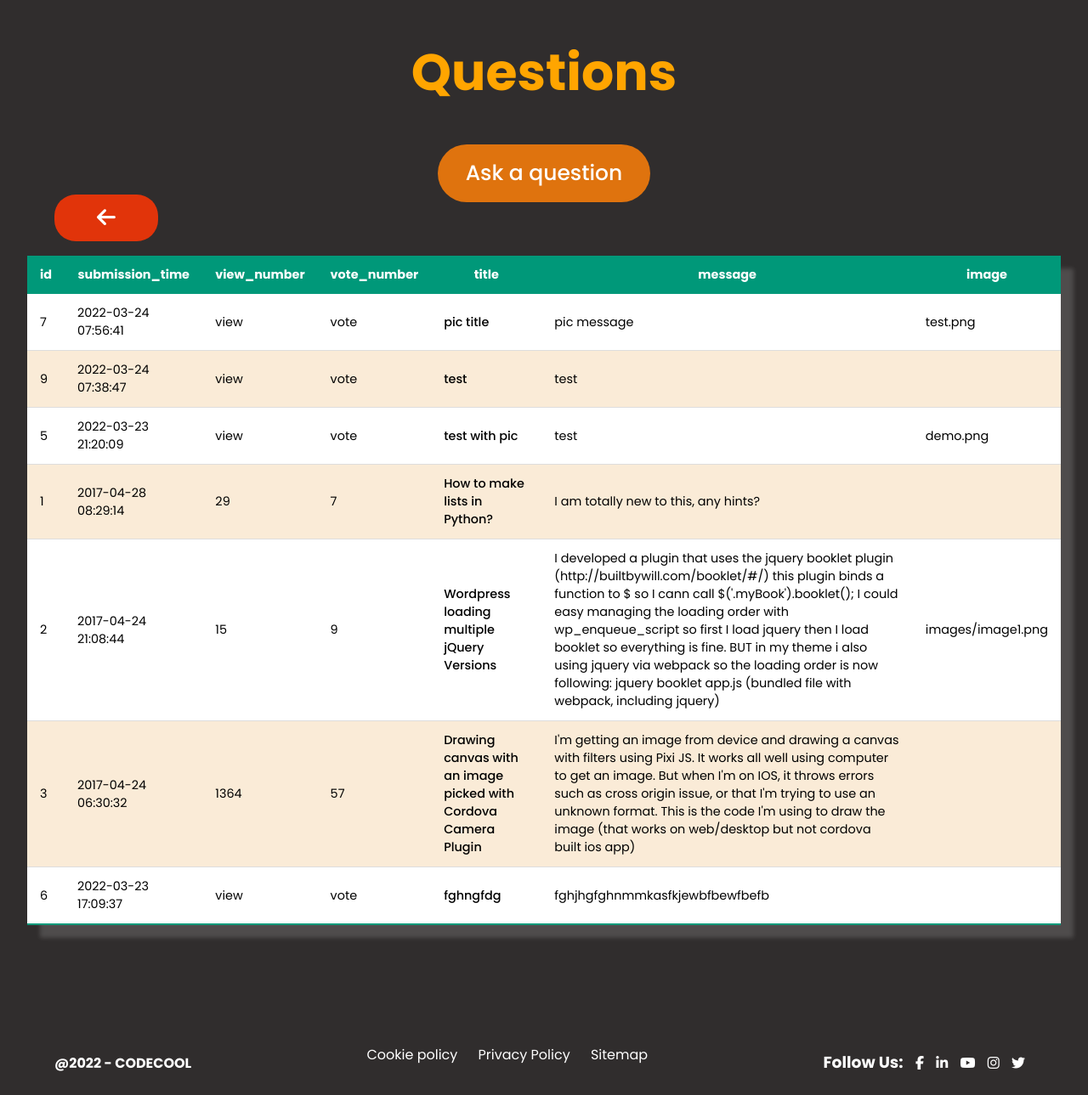
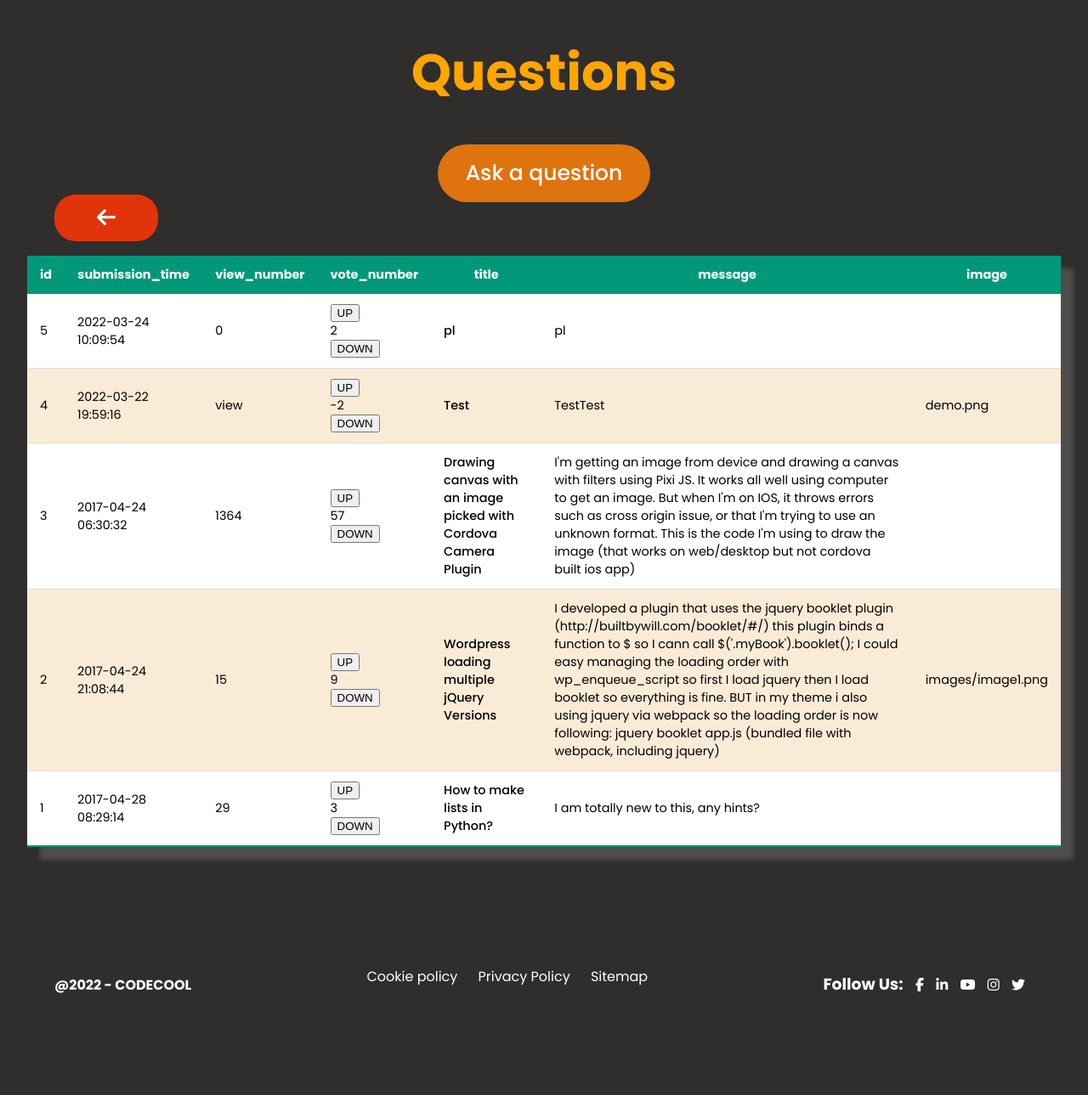
Before and after one commit to CodecoolGlobal/ask-mate-3-python-Lehoczkil, a Flask app: page /list in a window 1280 px wide. Shown: the whole page at 85% size. After the commit the page ends 1169 px from the top, so only its background shows below. Run offline with Flask 2, Linux system fonts and the light colour scheme; some libraries are stand-ins or nearby versions.

Commit message:
add vote up and down route

```diff
--- a/sample_data/question.csv
+++ b/sample_data/question.csv
@@ -1,8 +1,5 @@
 id,submission_time,view_number,vote_number,title,message,image
-6,1648055377,view,vote,fghngfdg,fghjhgfghnmmkasfkjewbfbewfbefb,
-3,1493015432,1364,57,Drawing canvas with an image picked with Cordova Camera Plugin,"I'm getting an image from device and drawing a canvas with filters using Pixi JS. It works all well using computer to get an image. But when I'm on IOS, it throws errors such as cross origin issue, or that I'm trying to use an unknown format.
-
-This is the code I'm using to draw the image (that works on web/desktop but not cordova built ios app)",
+1,1493368154,29,3,How to make lists in Python?,"I am totally new to this, any hints?",
 2,1493068124,15,9,Wordpress loading multiple jQuery Versions,"I developed a plugin that uses the jquery booklet plugin (http://builtbywill.com/booklet/#/) this plugin binds a function to $ so I cann call $('.myBook').booklet();
 
 I could easy managing the loading order with wp_enqueue_script so first I load jquery then I load booklet so everything is fine.
@@ -12,7 +9,8 @@ BUT in my theme i also using jquery via webpack so the loading order is now foll
 jquery
 booklet
 app.js (bundled file with webpack, including jquery)",images/image1.png
-1,1493368154,29,7,How to make lists in Python?,"I am totally new to this, any hints?",
-5,1648070409,view,vote,test with pic,test ,demo.png
-9,1648107527,view,vote,test,test,
-7,1648108601,view,vote,pic title,pic message,test.png
+3,1493015432,1364,57,Drawing canvas with an image picked with Cordova Camera Plugin,"I'm getting an image from device and drawing a canvas with filters using Pixi JS. It works all well using computer to get an image. But when I'm on IOS, it throws errors such as cross origin issue, or that I'm trying to use an unknown format.
+
+This is the code I'm using to draw the image (that works on web/desktop but not cordova built ios app)",
+4,1647979156,view,-2,Test,TestTest,demo.png
+5,1648116594,0,2,pl,pl,
--- a/server.py
+++ b/server.py
@@ -60,7 +60,7 @@ def allowed_file(filename):
 @app.route('/add_question', methods=['GET', 'POST'])
 def add_question():
     question_fields = ['title', 'message', 'image']
-    new_question_data_items = ['view', 'vote']
+    new_question_data_items = ['0', '0']
     if request.method == 'POST':
         for field in question_fields:
             if field == 'image':
@@ -136,6 +136,34 @@ def delete_answer(answer_id=None):
     return redirect('/question/' + question_id)
 
 
+@app.route('/question/<question_id>/vote-down', methods=['GET', 'POST'])
+def vote_down(question_id=None):
+    all_questions = data_handler.read_questions('sample_data/question.csv')
+    new_all_questions = []
+    for quest in all_questions:
+        if quest['id'] == question_id:
+            quest['vote_number'] = str(int(quest['vote_number']) - 1)
+            new_all_questions.append(quest)
+        else:
+            new_all_questions.append(quest)
+    data_handler.update_line('sample_data/question.csv', new_all_questions)
+    return redirect('/list')
+
+
+@app.route('/question/<question_id>/vote-up', methods=['GET', 'POST'])
+def vote_up(question_id=None):
+    all_questions = data_handler.read_questions('sample_data/question.csv')
+    new_all_questions = []
+    for quest in all_questions:
+        if quest['id'] == question_id:
+            quest['vote_number'] = str(int(quest['vote_number']) + 1)
+            new_all_questions.append(quest)
+        else:
+            new_all_questions.append(quest)
+    data_handler.update_line('sample_data/question.csv', new_all_questions)
+    return redirect('/list')
+
+
 if __name__ == '__main__':
     app.run(
         host='0.0.0.0',
--- a/templates/list.html
+++ b/templates/list.html
@@ -25,7 +25,13 @@
                         <td>{{ line.id }}</td>
                         <td>{{ date[questions.index(line)] }}</td>
                         <td>{{ line.view_number }}</td>
-                        <td>{{ line.vote_number }}</td>
+                        <td><form action="/question/{{ line.id }}/vote-up" method="post">
+                            <button type="submit">UP</button>
+                        </form>
+                            {{ line.vote_number }}
+                        <form action="/question/{{ line.id }}/vote-down" method="post">
+                            <button type="submit">DOWN</button>
+                        </form> </td>
                         <td><a class="table_question_title" href="/question/{{ line.id }}">{{ line.title }}</a></td>
                         <td>{{ line.message }}</td>
                         <td>{{ line.image }}</td>
```
